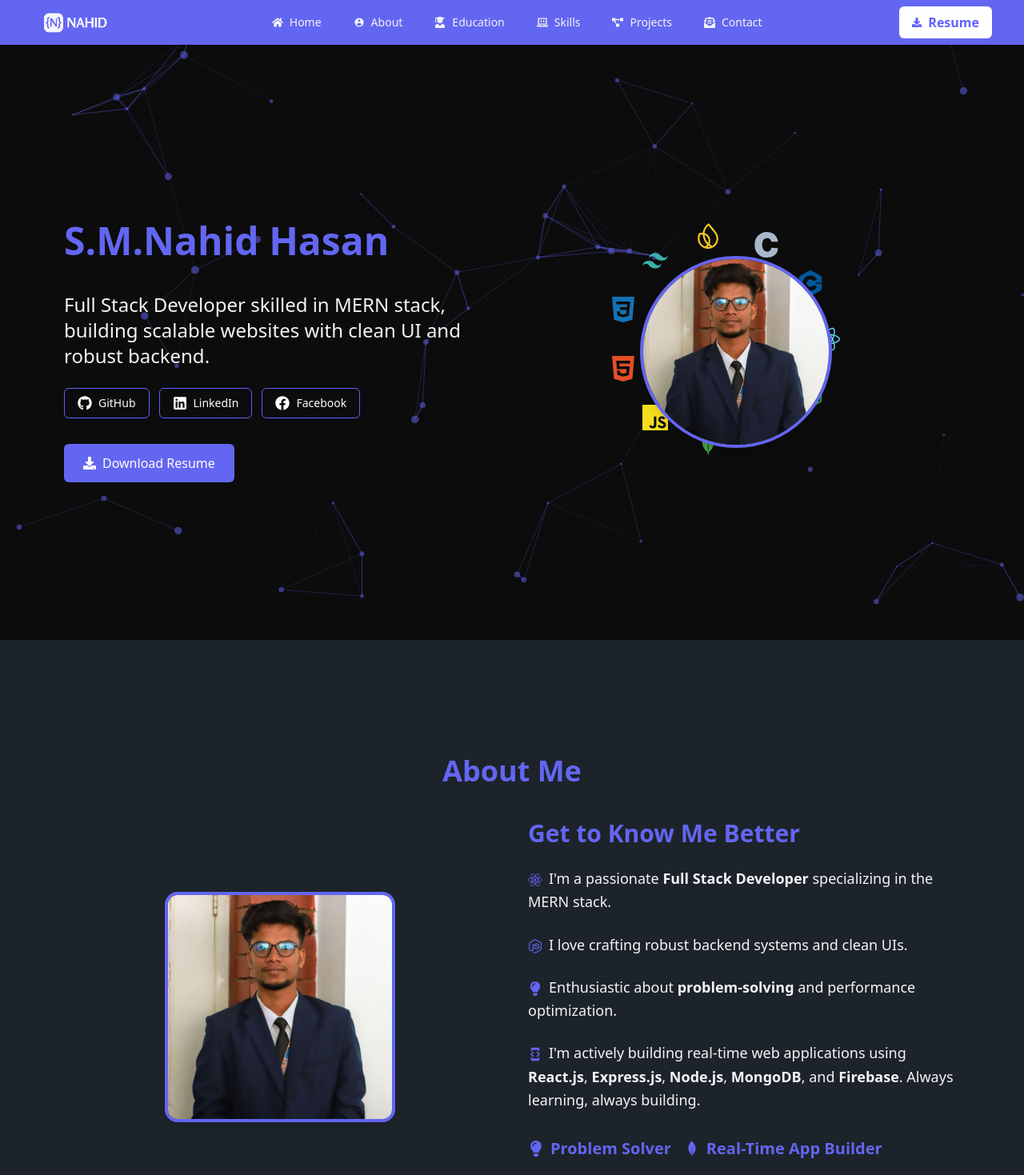
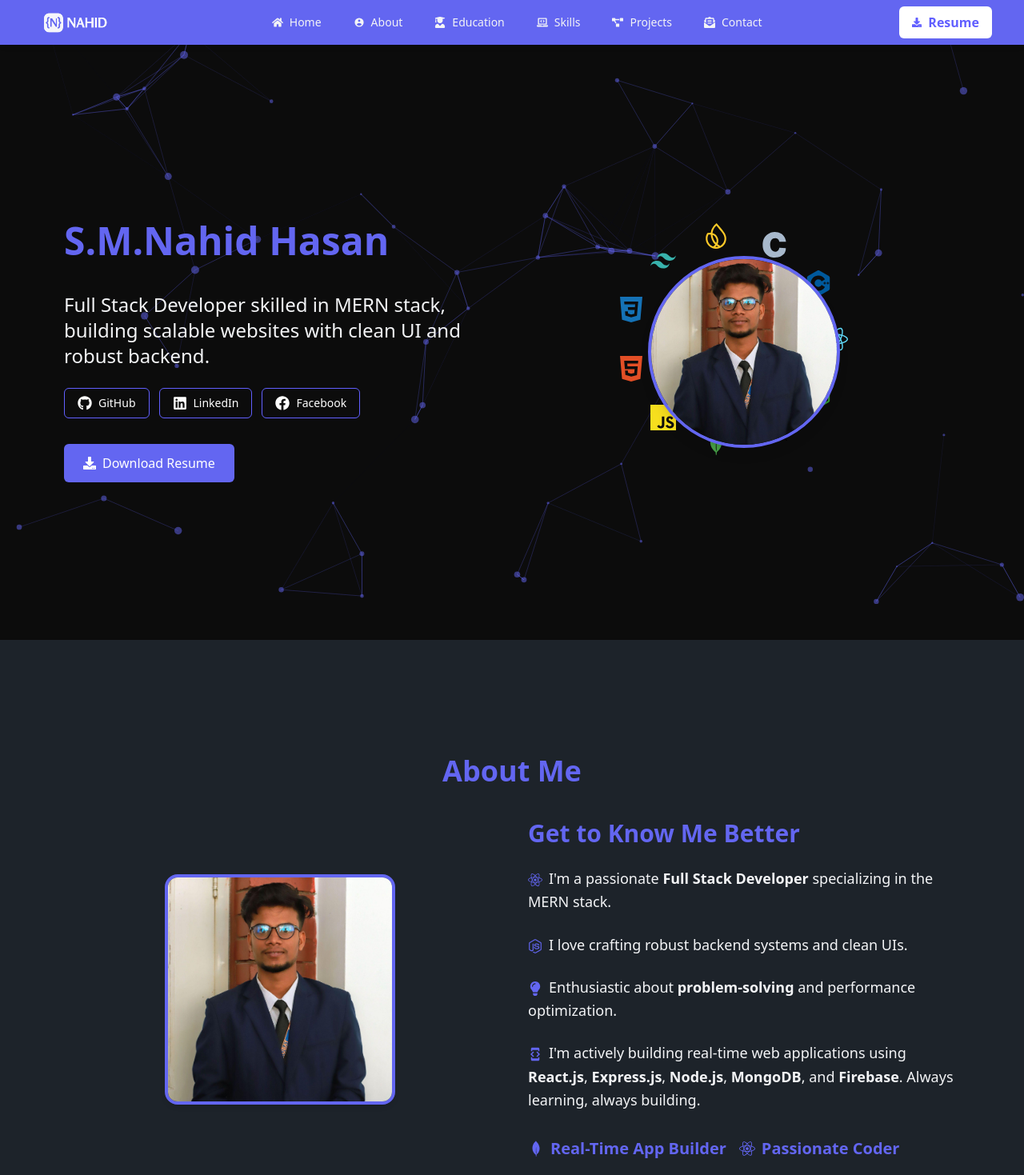
Before and after one commit to smnahidweb/smnahidhasan, a React (Vite) app: page / in a window 1280 px wide. Shown: the top 1469 px of the page at 80% size. Built offline with nearby package versions, Linux system fonts and the light colour scheme.

Commit message:
polished some minor issues

```diff
--- a/src/Components/Hero.jsx
+++ b/src/Components/Hero.jsx
@@ -43,7 +43,7 @@ const Hero = () => {
   const centerY = 144;
 
   return (
-    <section className="min-h-screen mt-10 flex flex-col md:flex-row items-center justify-between px-4 md:px-20 py-12">
+    <section className="min-h-screen mt-10 flex flex-col-reverse md:flex-row items-center justify-between px-4 md:px-20 py-12 gap-10">
       {/* Left Section */}
       <div className="flex-1 text-center md:text-left space-y-6">
         <h1 className="text-4xl md:text-5xl font-bold text-[var(--color-primary)]">
@@ -71,7 +71,7 @@ const Hero = () => {
           initial={{ opacity: 0, y: 20 }}
           animate={{ opacity: 1, y: 0 }}
           transition={{ delay: 1.5, duration: 1 }}
-          className="flex flex-row flex-wrap gap-3 justify-center md:justify-start"
+          className="flex flex-wrap gap-3 justify-center md:justify-start"
         >
           {[
             {
@@ -102,6 +102,7 @@ const Hero = () => {
           ))}
         </motion.div>
 
+        {/* Hidden on small devices */}
         <motion.a
           href="/resume.pdf"
           download
@@ -119,7 +120,7 @@ const Hero = () => {
         initial={{ opacity: 0, x: 60 }}
         animate={{ opacity: 1, x: 0 }}
         transition={{ duration: 1.5 }}
-        className="relative flex-1 mt-12 md:mt-0 flex justify-center items-center"
+        className="flex-1 flex justify-center items-center"
       >
         <div
           className="relative w-72 h-72 md:w-80 md:h-80 flex items-center justify-center"
@@ -129,13 +130,11 @@ const Hero = () => {
           <img
             src={myPhoto}
             alt="Nahid Hasan"
-            className="w-full h-full md:w-60 md:h-60 rounded-full object-cover border-4 border-[var(--color-primary)] shadow-lg z-10"
+          className="w-52 h-52 md:w-60 md:h-60 rounded-full object-cover border-4 border-[var(--color-primary)] shadow-lg z-10"
           />
           <div
             className="absolute w-full h-full lg:spin-slow"
-            style={{
-              animationPlayState: paused ? 'paused' : 'running',
-            }}
+            style={{ animationPlayState: paused ? 'paused' : 'running' }}
           >
             {techIcons.map(({ Icon, color, name }, i) => {
               const angle = (360 / techIcons.length) * i;
--- a/src/Pages/About.jsx
+++ b/src/Pages/About.jsx
@@ -69,7 +69,7 @@ const About = () => {
             </p>
 
             <div className="mt-8 text-[var(--color-primary)] text-xl font-semibold flex flex-wrap justify-center md:justify-start gap-4">
-              <span className="flex items-center gap-2"><FaLightbulb /> Problem Solver</span>
+
               <span className="flex items-center gap-2"><SiMongodb /> Real-Time App Builder</span>
               <span className="flex items-center gap-2"><FaReact /> Passionate Coder</span>
             </div>
--- a/src/Pages/Skills.jsx
+++ b/src/Pages/Skills.jsx
@@ -32,7 +32,7 @@ const Skills = () => (
       <p className="text-[var(--color-secondary)] mt-2">Technologies & tools I work with</p>
     </div>
 
-    <div className="grid grid-cols-2 sm:grid-cols-2 md:grid-cols-3 lg:grid-cols-5 gap-6">
+    <div className="grid grid-cols-2 sm:grid-cols-2 md:grid-cols-3 lg:grid-cols-5 gap-6" data-aos="fade-up">
       {skills.map((skill, idx) => (
         <div key={idx} className={`relative rounded-xl overflow-hidden ${skill.bg}`} style={{ border: `2px solid ${skill.border}` }}>
           <div className="absolute inset-0 z-0 border-animation" style={{ '--clr': skill.border }}></div>
```
